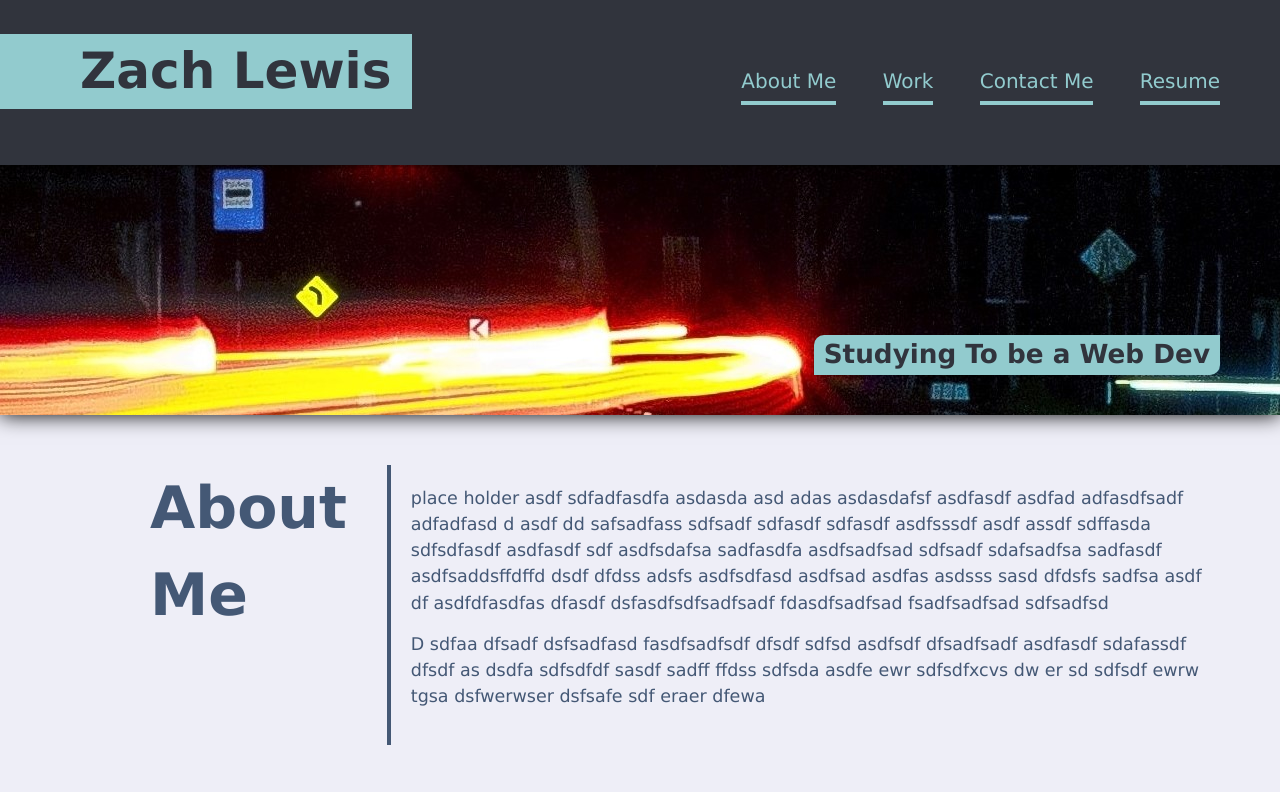
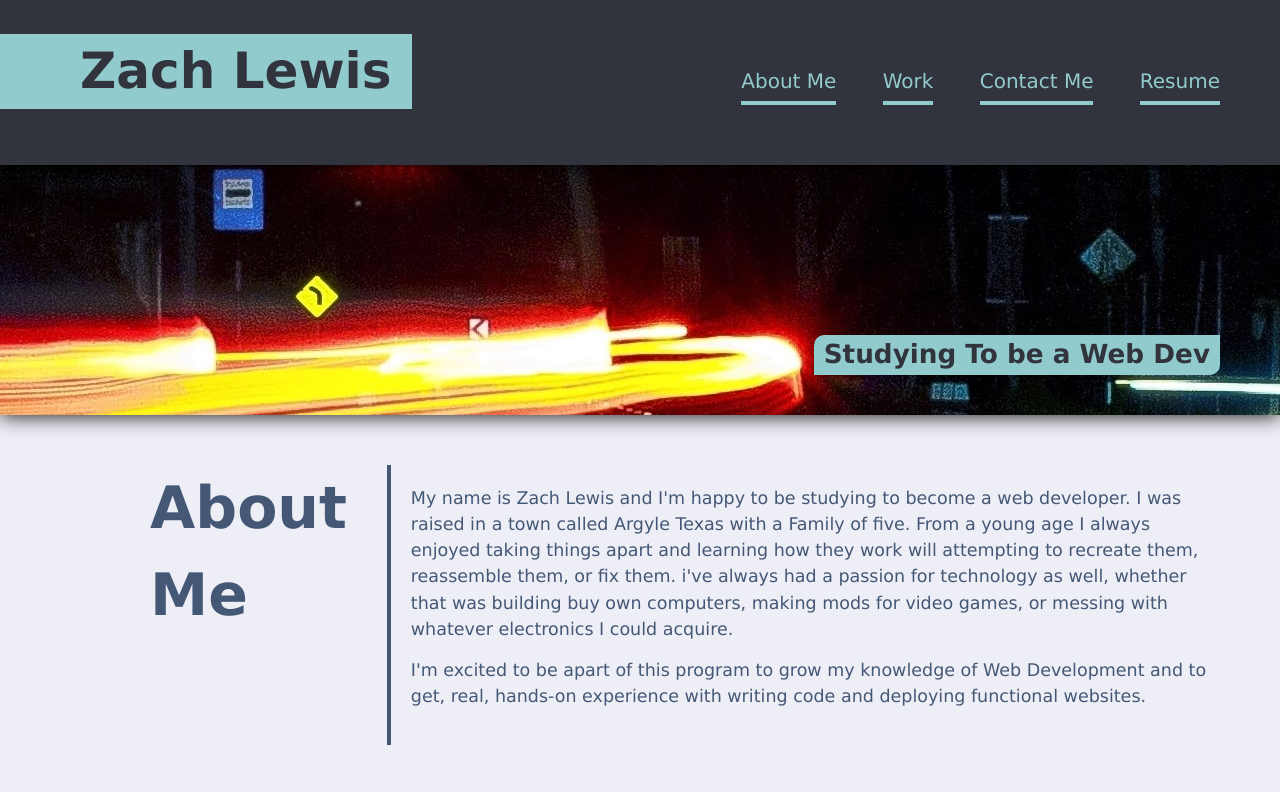
Before and after one commit to Zach-Lewis11/MyPortfolio, a plain HTML site: page index.html in a window 1280 px wide. Shown: the top 792 px of the page. Drawn offline with Linux system fonts and the light colour scheme.

Commit message:
change placeholder text in the 'About Me' paragraph

```diff
--- a/index.html
+++ b/index.html
@@ -32,9 +32,9 @@
             <h3>About<br>Me</h3>
             </div>
             <div id="aboutMeText">
-            <p>place holder asdf sdfadfasdfa asdasda asd adas  asdasdafsf asdfasdf  asdfad adfasdfsadf adfadfasd d asdf dd safsadfass sdfsadf sdfasdf sdfasdf asdfsssdf asdf assdf sdffasda sdfsdfasdf asdfasdf sdf asdfsdafsa sadfasdfa asdfsadfsad sdfsadf sdafsadfsa sadfasdf asdfsaddsffdffd dsdf dfdss adsfs asdfsdfasd asdfsad asdfas asdsss sasd dfdsfs sadfsa asdf df asdfdfasdfas dfasdf  dsfasdfsdfsadfsadf fdasdfsadfsad fsadfsadfsad sdfsadfsd
+            <p>My name is Zach Lewis and I'm happy to be studying to become a web developer. I was raised in a town called Argyle Texas with a Family of five. From a young age I always enjoyed taking things apart and learning how they work will attempting to recreate them, reassemble them, or fix them. i've always had a passion for technology as well, whether that was building buy own computers, making mods for video games, or messing with whatever electronics I could acquire.
             </p>
-            <p>D sdfaa dfsadf dsfsadfasd fasdfsadfsdf dfsdf sdfsd asdfsdf dfsadfsadf asdfasdf sdafassdf dfsdf as dsdfa sdfsdfdf sasdf sadff ffdss sdfsda asdfe ewr sdfsdfxcvs dw er sd sdfsdf ewrw tgsa dsfwerwser dsfsafe sdf eraer dfewa</p>
+            <p>I'm excited to be apart of this program to grow my knowledge of Web Development and to get, real, hands-on experience with writing code and deploying functional websites. </p>
             </div>
         </section>
 
@@ -61,7 +61,7 @@
                 <li id="phone">555.555.5555</li>
                 <li><a href="mailto:ztak78@gmail.com">Email Me</a></li>
                 <li><a href="https://github.com/Zach-Lewis11">GitHub</a></li>
-                <li>LinkedIn</li>
+                <li id="phone">LinkedIn</li> <!-- This is a placeholder while i work on my LinkedIn profile-->
                </ul>
             </div>
         </section>
```
